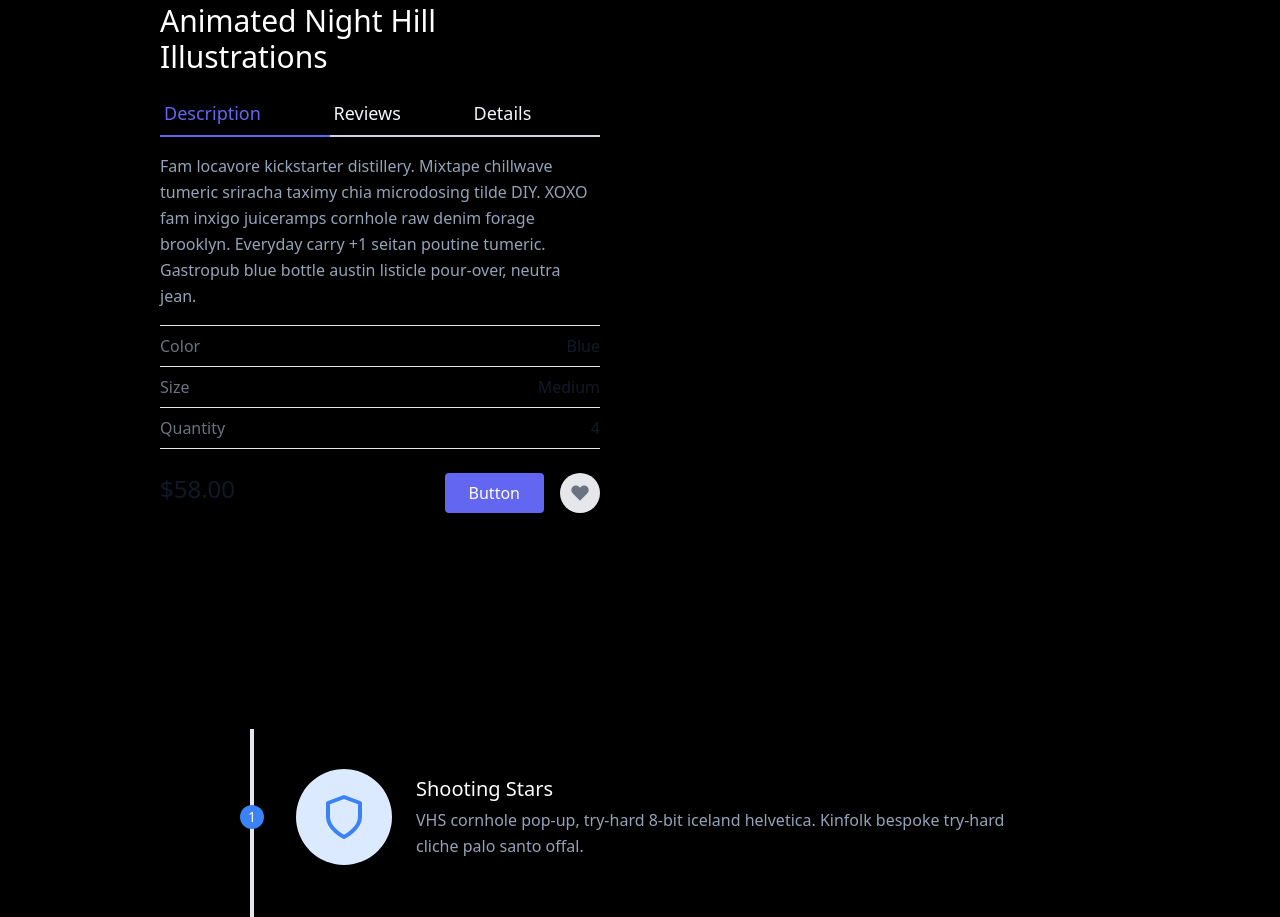
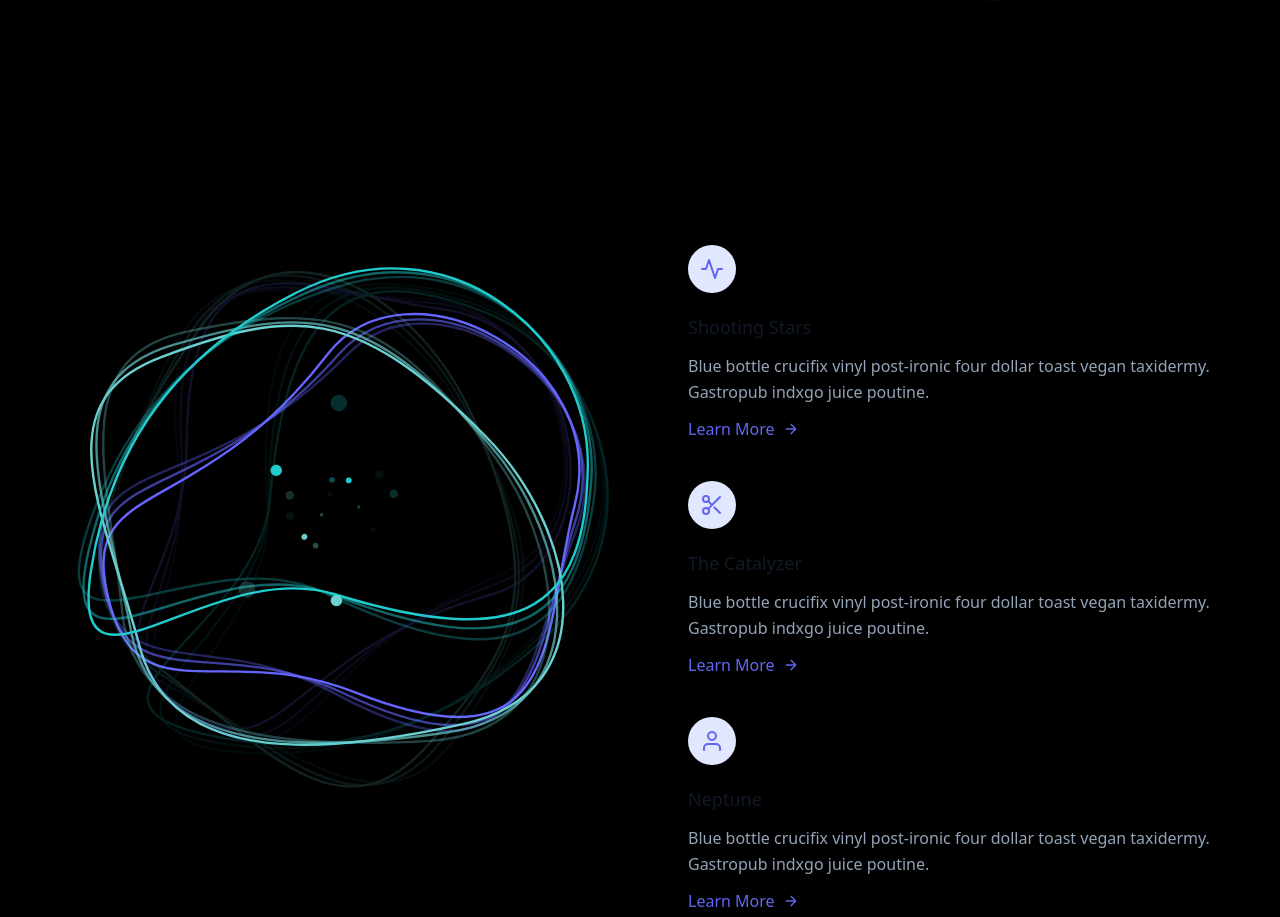
Before and after one commit to ziweek/brightician-web-service, a Next.js app in the folder frontend/: page /about in a window 1280 px wide. Shown: the part 755-1672 px from the top of the page. Built offline with nearby package versions, Linux system fonts and the light colour scheme.

Commit message:
Add about.js

```diff
--- a/frontend/components/about/hero-brightics.js
+++ b/frontend/components/about/hero-brightics.js
@@ -1,71 +1,133 @@
+import AnimationAGX from "../home/animation-agx";
+
 export default function HeroBrightics() {
   return (
     <>
-      <section className="text-gray-600 body-font overflow-hidden">
-        <div className="container px-5 py-24 mx-auto">
-          <div className="lg:w-4/5 mx-auto flex flex-wrap">
-            {/* <img alt="ecommerce" className="lg:w-1/2 w-full lg:h-auto h-64 object-cover object-center rounded" src="https://dummyimage.com/400x400"> */}
-            <div className="lg:w-1/2 w-full lg:pr-10 lg:py-6 mb-6 lg:mb-0">
-              <h2 className="text-sm title-font text-gray-500 tracking-widest">
-                BRAND NAME
+      <div class="container px-5 py-24 mx-auto flex flex-wrap">
+        <div class="lg:w-1/2 w-full mb-10 lg:mb-0 rounded-lg overflow-hidden">
+          <AnimationAGX />
+          {/* <img alt="feature" class="object-cover object-center h-full w-full" src="https://dummyimage.com/460x500"> */}
+        </div>
+        <div class="flex flex-col flex-wrap lg:py-6 -mb-10 lg:w-1/2 lg:pl-12 lg:text-left text-center">
+          <div class="flex flex-col mb-10 lg:items-start items-center">
+            <div class="w-12 h-12 inline-flex items-center justify-center rounded-full bg-indigo-100 text-indigo-500 mb-5">
+              <svg
+                fill="none"
+                stroke="currentColor"
+                stroke-linecap="round"
+                stroke-linejoin="round"
+                stroke-width="2"
+                class="w-6 h-6"
+                viewBox="0 0 24 24"
+              >
+                <path d="M22 12h-4l-3 9L9 3l-3 9H2"></path>
+              </svg>
+            </div>
+            <div class="flex-grow">
+              <h2 class="text-gray-900 text-lg title-font font-medium mb-3">
+                Shooting Stars
               </h2>
-              <h1 className="text-3xl title-font font-medium mb-4">
-                Animated Night Hill Illustrations
-              </h1>
-              <div className="flex mb-4">
-                <a className="flex-grow text-indigo-500 border-b-2 border-indigo-500 py-2 text-lg px-1">
-                  Description
-                </a>
-                <a className="flex-grow border-b-2 border-gray-300 py-2 text-lg px-1">
-                  Reviews
-                </a>
-                <a className="flex-grow border-b-2 border-gray-300 py-2 text-lg px-1">
-                  Details
+              <p class="leading-relaxed text-base">
+                Blue bottle crucifix vinyl post-ironic four dollar toast vegan
+                taxidermy. Gastropub indxgo juice poutine.
+              </p>
+              <a class="mt-3 text-indigo-500 inline-flex items-center">
+                Learn More
+                <svg
+                  fill="none"
+                  stroke="currentColor"
+                  stroke-linecap="round"
+                  stroke-linejoin="round"
+                  stroke-width="2"
+                  class="w-4 h-4 ml-2"
+                  viewBox="0 0 24 24"
+                >
+                  <path d="M5 12h14M12 5l7 7-7 7"></path>
+                </svg>
               </a>
             </div>
-              <p className="leading-relaxed mb-4">
-                Fam locavore kickstarter distillery. Mixtape chillwave tumeric
-                sriracha taximy chia microdosing tilde DIY. XOXO fam inxigo
-                juiceramps cornhole raw denim forage brooklyn. Everyday carry +1
-                seitan poutine tumeric. Gastropub blue bottle austin listicle
-                pour-over, neutra jean.
-              </p>
-              <div className="flex border-t border-gray-200 py-2">
-                <span className="text-gray-500">Color</span>
-                <span className="ml-auto text-gray-900">Blue</span>
           </div>
-              <div className="flex border-t border-gray-200 py-2">
-                <span className="text-gray-500">Size</span>
-                <span className="ml-auto text-gray-900">Medium</span>
-              </div>
-              <div className="flex border-t border-b mb-6 border-gray-200 py-2">
-                <span className="text-gray-500">Quantity</span>
-                <span className="ml-auto text-gray-900">4</span>
-              </div>
-              <div className="flex">
-                <span className="title-font font-medium text-2xl text-gray-900">
-                  $58.00
-                </span>
-                <button className="flex ml-auto text-white bg-indigo-500 border-0 py-2 px-6 focus:outline-none hover:bg-indigo-600 rounded">
-                  Button
-                </button>
-                <button className="rounded-full w-10 h-10 bg-gray-200 p-0 border-0 inline-flex items-center justify-center text-gray-500 ml-4">
+          <div class="flex flex-col mb-10 lg:items-start items-center">
+            <div class="w-12 h-12 inline-flex items-center justify-center rounded-full bg-indigo-100 text-indigo-500 mb-5">
               <svg
-                    fill="currentColor"
-                    strokeLinecap="round"
-                    strokeLinejoin="round"
-                    strokeWidth="2"
-                    className="w-5 h-5"
+                fill="none"
+                stroke="currentColor"
+                stroke-linecap="round"
+                stroke-linejoin="round"
+                stroke-width="2"
+                class="w-6 h-6"
                 viewBox="0 0 24 24"
               >
-                    <path d="M20.84 4.61a5.5 5.5 0 00-7.78 0L12 5.67l-1.06-1.06a5.5 5.5 0 00-7.78 7.78l1.06 1.06L12 21.23l7.78-7.78 1.06-1.06a5.5 5.5 0 000-7.78z"></path>
+                <circle cx="6" cy="6" r="3"></circle>
+                <circle cx="6" cy="18" r="3"></circle>
+                <path d="M20 4L8.12 15.88M14.47 14.48L20 20M8.12 8.12L12 12"></path>
               </svg>
-                </button>
+            </div>
+            <div class="flex-grow">
+              <h2 class="text-gray-900 text-lg title-font font-medium mb-3">
+                The Catalyzer
+              </h2>
+              <p class="leading-relaxed text-base">
+                Blue bottle crucifix vinyl post-ironic four dollar toast vegan
+                taxidermy. Gastropub indxgo juice poutine.
+              </p>
+              <a class="mt-3 text-indigo-500 inline-flex items-center">
+                Learn More
+                <svg
+                  fill="none"
+                  stroke="currentColor"
+                  stroke-linecap="round"
+                  stroke-linejoin="round"
+                  stroke-width="2"
+                  class="w-4 h-4 ml-2"
+                  viewBox="0 0 24 24"
+                >
+                  <path d="M5 12h14M12 5l7 7-7 7"></path>
+                </svg>
+              </a>
+            </div>
+          </div>
+          <div class="flex flex-col mb-10 lg:items-start items-center">
+            <div class="w-12 h-12 inline-flex items-center justify-center rounded-full bg-indigo-100 text-indigo-500 mb-5">
+              <svg
+                fill="none"
+                stroke="currentColor"
+                stroke-linecap="round"
+                stroke-linejoin="round"
+                stroke-width="2"
+                class="w-6 h-6"
+                viewBox="0 0 24 24"
+              >
+                <path d="M20 21v-2a4 4 0 00-4-4H8a4 4 0 00-4 4v2"></path>
+                <circle cx="12" cy="7" r="4"></circle>
+              </svg>
+            </div>
+            <div class="flex-grow">
+              <h2 class="text-gray-900 text-lg title-font font-medium mb-3">
+                Neptune
+              </h2>
+              <p class="leading-relaxed text-base">
+                Blue bottle crucifix vinyl post-ironic four dollar toast vegan
+                taxidermy. Gastropub indxgo juice poutine.
+              </p>
+              <a class="mt-3 text-indigo-500 inline-flex items-center">
+                Learn More
+                <svg
+                  fill="none"
+                  stroke="currentColor"
+                  stroke-linecap="round"
+                  stroke-linejoin="round"
+                  stroke-width="2"
+                  class="w-4 h-4 ml-2"
+                  viewBox="0 0 24 24"
+                >
+                  <path d="M5 12h14M12 5l7 7-7 7"></path>
+                </svg>
+              </a>
             </div>
           </div>
         </div>
       </div>
-      </section>
     </>
   );
 }
--- a/frontend/components/about/hero-ssdc.js
+++ b/frontend/components/about/hero-ssdc.js
@@ -1,3 +1,5 @@
+import AnimationAGX from "../home/animation-agx";
+
 export default function HeroSSDC() {
   return (
     <>
@@ -22,7 +24,7 @@ export default function HeroSSDC() {
           </div>
         </div>
         <div className="lg:max-w-lg lg:w-full md:w-1/2 w-5/6">
-          <h1>이미지</h1>
+          <AnimationAGX />
         </div>
       </div>
     </>
--- a/frontend/components/about/step.js
+++ b/frontend/components/about/step.js
@@ -99,6 +99,39 @@ export default function Step() {
             </div>
           </div>
         </div>
+        <div className="flex relative pb-20 sm:items-center md:w-2/3 mx-auto">
+          <div className="h-full w-6 absolute inset-0 flex items-center justify-center">
+            <div className="h-full w-1 bg-gray-200 pointer-events-none"></div>
+          </div>
+          <div className="flex-shrink-0 w-6 h-6 rounded-full mt-10 sm:mt-0 inline-flex items-center justify-center bg-blue-500 text-white relative z-10 title-font font-medium text-sm">
+            3
+          </div>
+          <div className="flex-grow md:pl-8 pl-6 flex sm:items-center items-start flex-col sm:flex-row">
+            <div className="flex-shrink-0 w-24 h-24 bg-blue-100 text-blue-500 rounded-full inline-flex items-center justify-center">
+              <svg
+                fill="none"
+                stroke="currentColor"
+                strokeLinecap="round"
+                strokeLinejoin="round"
+                strokeWidth="2"
+                className="w-12 h-12"
+                viewBox="0 0 24 24"
+              >
+                <circle cx="12" cy="5" r="3"></circle>
+                <path d="M12 22V8M5 12H2a10 10 0 0020 0h-3"></path>
+              </svg>
+            </div>
+            <div className="flex-grow sm:pl-6 mt-6 sm:mt-0">
+              <h2 className="font-medium title-font mb-1 text-xl">
+                The 400 Blows
+              </h2>
+              <p className="leading-relaxed">
+                VHS cornhole pop-up, try-hard 8-bit iceland helvetica. Kinfolk
+                bespoke try-hard cliche palo santo offal.
+              </p>
+            </div>
+          </div>
+        </div>
         <div className="flex relative pb-10 sm:items-center md:w-2/3 mx-auto">
           <div className="h-full w-6 absolute inset-0 flex items-center justify-center">
             <div className="h-full w-1 bg-gray-200 pointer-events-none"></div>
```
Lines whose indentation alone changed are shown as unchanged.
